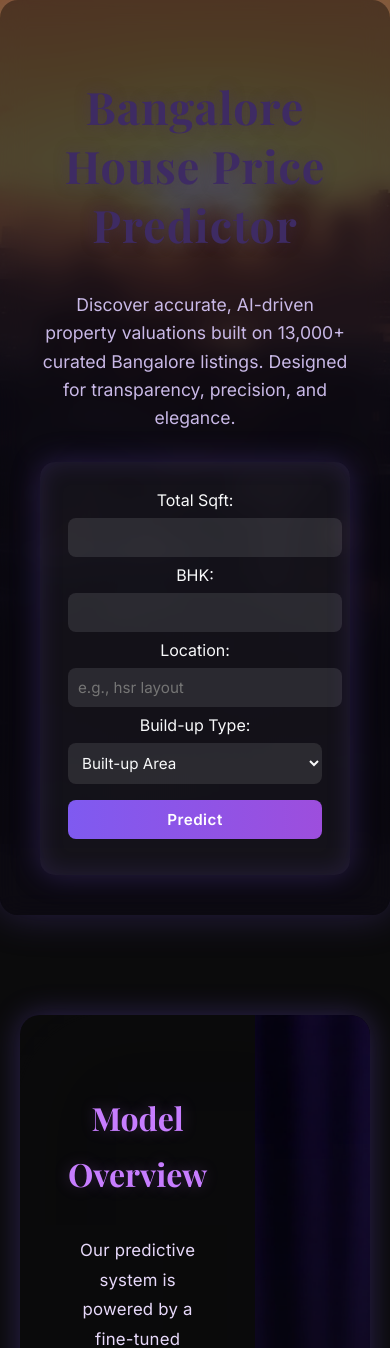
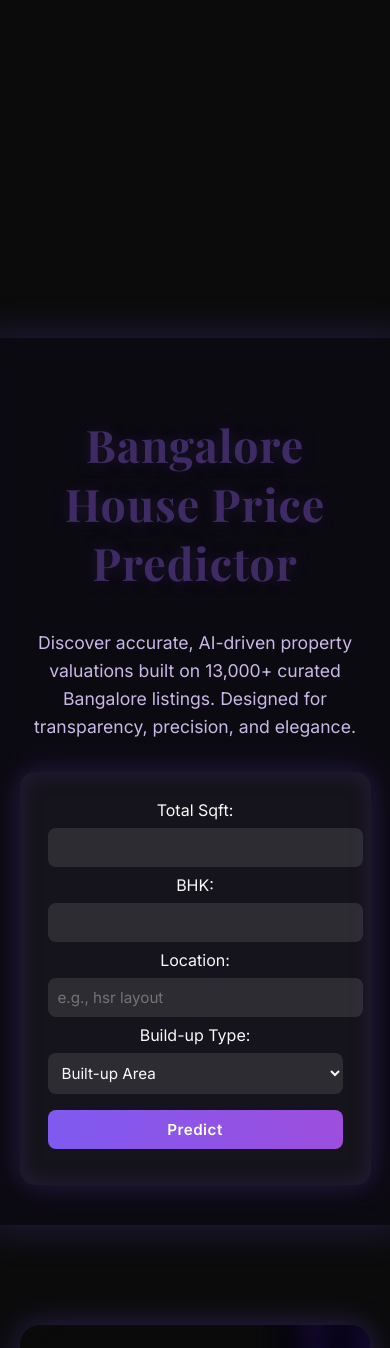
Before and after one commit to RoneyBABA/Housing, a Flask app: page / in a window 390 px wide. Shown: the top 1348 px of the page. Run offline with Flask 3, Linux system fonts and the light colour scheme; parts of the project's set-up code (start-up, migrations or seed data) failed here and were passed over.

Commit message:
Fix Mobile bug

```diff
--- a/Backend/static/style.css
+++ b/Backend/static/style.css
@@ -186,23 +186,6 @@ button:hover {
   z-index: 0;
 }
 
-/* === Mobile behavior: vertical fade === */
-@media (max-width: 768px) {
-  .card .image {
-    -webkit-mask-image: linear-gradient(to bottom, rgba(0,0,0,1) 0%, rgba(0,0,0,0) 100%);
-    mask-image: linear-gradient(to bottom, rgba(0,0,0,1) 0%, rgba(0,0,0,0) 100%);
-  }
-
-  .card .image {
-    min-height: 250px;
-  }
-
-  .card .text {
-    padding: 2rem 1.5rem;
-    text-align: center;
-  }
-}
-
 .card {
   position: relative;
   overflow: hidden;
@@ -220,7 +203,7 @@ button:hover {
   background-position: center;
   background-repeat: no-repeat;
   z-index: -2;                /* Push hero image behind content */
-  filter: brightness(0.65);
+  filter: brightness(0.7);
 }
 
 /* Dark fade overlay */
@@ -324,4 +307,17 @@ button:hover {
   padding: 40px;
   border-radius: 18px;
   box-shadow: 0 0 40px rgba(127, 90, 240, 0.25);
+  width: 90%;
+  max-width: 700px;
 }
+.hero {
+  position: relative;
+  z-index: 2;
+  display: flex;
+  align-items: center;
+  justify-content: center;
+  text-align: center;
+  min-height: 80vh;
+  padding-top: 40vh; /* pushes form start below top 40% of hero */
+  background: #0b0b0c; /* background for continuity */
+}
```
Also changed, not shown: Backend/static/assets/hero.png.
